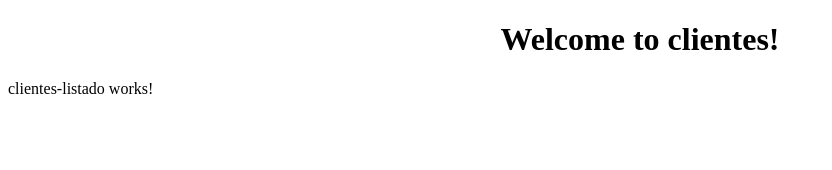
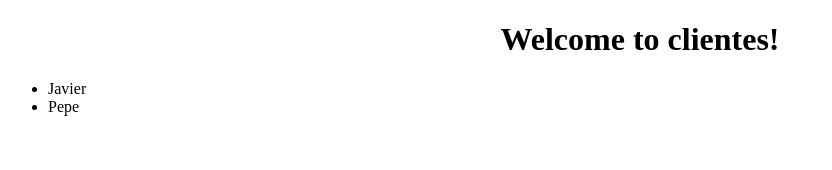
Before and after one commit to javierlete/angular2-clientes, an Angular app: page / in a window 1280 px wide. Shown: the top 170 px of the page, without its empty margins (0-832 px from the left). Built offline with nearby package versions, Linux system fonts and the light colour scheme.

Commit message:
Clientes mostrados en pantalla

```diff
--- a/src/app/componentes/clientes-listado/clientes-listado.component.html
+++ b/src/app/componentes/clientes-listado/clientes-listado.component.html
@@ -1,3 +1,5 @@
-<p>
-  clientes-listado works!
-</p>
+<ul>
+  <li *ngFor="let cliente of clientes">
+    {{cliente.nombre}}
+  </li>
+</ul>
--- a/src/app/componentes/clientes-listado/clientes-listado.component.ts
+++ b/src/app/componentes/clientes-listado/clientes-listado.component.ts
@@ -1,4 +1,6 @@
 import { Component, OnInit } from '@angular/core';
+import { ClientesService } from 'src/app/servicios/clientes.service';
+import { Cliente } from 'src/app/modelo/cliente';
 
 @Component({
   selector: 'app-clientes-listado',
@@ -7,9 +9,14 @@ import { Component, OnInit } from '@angular/core';
 })
 export class ClientesListadoComponent implements OnInit {
 
-  constructor() { }
+  clientes: Cliente[];
+
+  constructor(private clientesService: ClientesService) { }
 
   ngOnInit() {
+    this.clientesService.getClientes().subscribe(
+      (clientesRecibidos: Cliente[]) => this.clientes = clientesRecibidos
+    );
   }
 
 }
```
